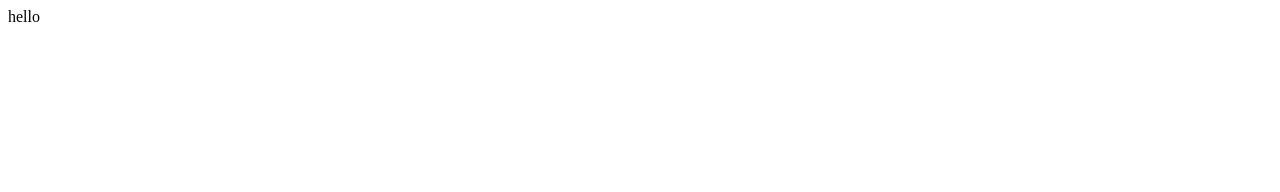
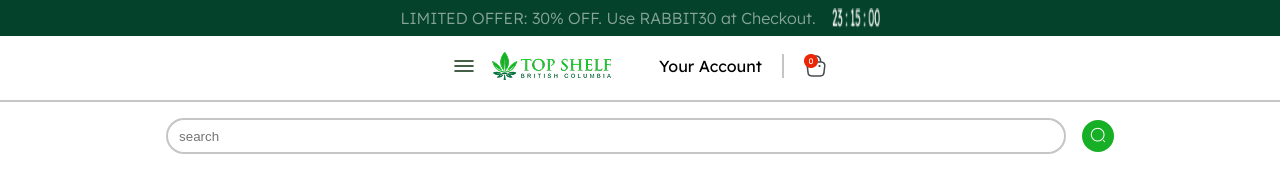
Before and after one commit to mhmmdmousavi/top-shelf-landing, a plain HTML site: page index.html in a window 1280 px wide. Drawn offline with Linux system fonts and the light colour scheme.

Commit message:
starting header

```diff
--- a/index.html
+++ b/index.html
@@ -5,8 +5,40 @@
     <meta name="viewport" content="width=device-width, initial-scale=1.0">
     <title>Document</title>
     <link rel="stylesheet" href="styles/app.css">
+    <link href="https://fonts.googleapis.com/css2?family=Lexend:wght@100..900&display=swap" rel="stylesheet">
 </head>
 <body>
-    hello
+    <header>
+        <section class="header-section1">
+            <div class="header-section1-div1">
+                <p>LIMITED OFFER: 30% OFF. Use RABBIT30 at Checkout.</p>
+                <img src="images/top timer.png" alt="timer">
+            </div>
+            <div class="header-section1-div2">
+                <div class="header-section1-div2-div1">
+                    <img src="images/menu.png" alt="">
+                    <img src="images/Logo.png" alt="logo">
+                </div>
+
+                <div class="header-section1-div2-div2">
+                    <p>Your Account</p>
+                    <div>
+                        <img class="header-section1-div2-div2-img1" src="images/bag-2.png" alt="">
+                        <img class="header-section1-div2-div2-img2" src="images/Frame 1.png" alt="">
+                    </div>
+                </div>
+                <form class="header-section1-div2-form">
+                    <input type="text" placeholder="   search">
+                    <button type="submit"><img src="images/search-normal.png" alt=""></button>
+                </form>
+            </div>
+        </section>
+    </header>
+    <main>
+
+    </main>
+    <footer>
+
+    </footer>
 </body>
 </html>
--- a/styles/app.css
+++ b/styles/app.css
@@ -0,0 +1,116 @@
+* {
+    margin: 0;
+    padding: 0;
+    box-sizing: 0;
+}
+
+a {
+    text-decoration: none;
+}
+
+li {
+    list-style-type: none;
+
+}
+
+body {
+    font-family: "lexend";
+
+}
+
+.header-section1-div1{
+    display: flex;
+    flex-direction: row;
+    gap: 1rem;
+    justify-content: center;
+    align-content: center;
+    padding: 0.5rem 2rem;
+    background-color: rgba(5, 66, 44, 1);
+}
+.header-section1-div1> p{
+    color: rgba(255, 255, 255, 0.521);
+    font-size: 1.0rem;
+    font-weight: 300;
+    white-space: nowrap;
+    overflow: hidden;
+    text-overflow: ellipsis;
+
+
+}
+.header-section1-div1> img{
+    width: 3rem;
+    align-items: center;
+}
+.header-section1-div2{
+    display: flex;
+    flex-direction: row;
+    justify-content: center;
+    align-items: center;
+    position: relative;
+    padding: 1rem;
+    gap: 3rem;
+}
+.header-section1-div2-form{
+    position: absolute;
+    top: 4rem;
+    border-top: 2px solid rgba(0, 0, 0, 0.226);
+    width: 100%;
+    display: flex;
+    flex-direction: row;
+    justify-content: center;
+    align-items: center;
+    gap: 1rem;
+    padding: 1rem;
+}
+.header-section1-div2-div1{
+    display: flex;
+    flex-direction: row;
+    justify-content: center;
+    align-items: center;
+    gap: 1rem;
+}
+.header-section1-div2-div2{
+    display: flex;
+    flex-direction: row;
+    justify-content: center;
+    align-items: center;
+    /* gap: 1rem; */
+}
+.header-section1-div2-div2>div{
+    position: relative;
+    width: 24px;
+    height: 24px;
+    border-left: 2px solid rgba(0, 0, 0, 0.226);
+    padding-left: 20px;
+}
+/* .header-section1-div2-div2>div>img{
+    position: absolute;
+    top: 0;
+    left: 0;
+} */
+.header-section1-div2-div2>p{
+ padding-right: 20px;
+}
+.header-section1-div2-div2-img1{
+    position: absolute;
+    top: 0;
+    left: 20;
+}
+.header-section1-div2-div2-img2{
+    position: absolute;
+    top: 10;
+    left: 20;
+}
+.header-section1-div2-form>input{
+    width: 70%;
+    height: 2rem;
+    border: 2px solid rgba(0, 0, 0, 0.226);
+    border-radius: 5rem;
+}
+.header-section1-div2-form>button{
+    width: 2rem;
+    height: 2rem;
+    border-radius: 100%;
+    border: 0 ;
+    background-color: rgba(23, 175, 38, 1);
+}
```
Also changed, not shown: images/Frame 1.png (added), images/Logo.png (added), images/bag-2.png (added), images/menu.png (added), images/search-normal.png (added), images/search.png (added), images/top timer.png (added), 1 other file.
